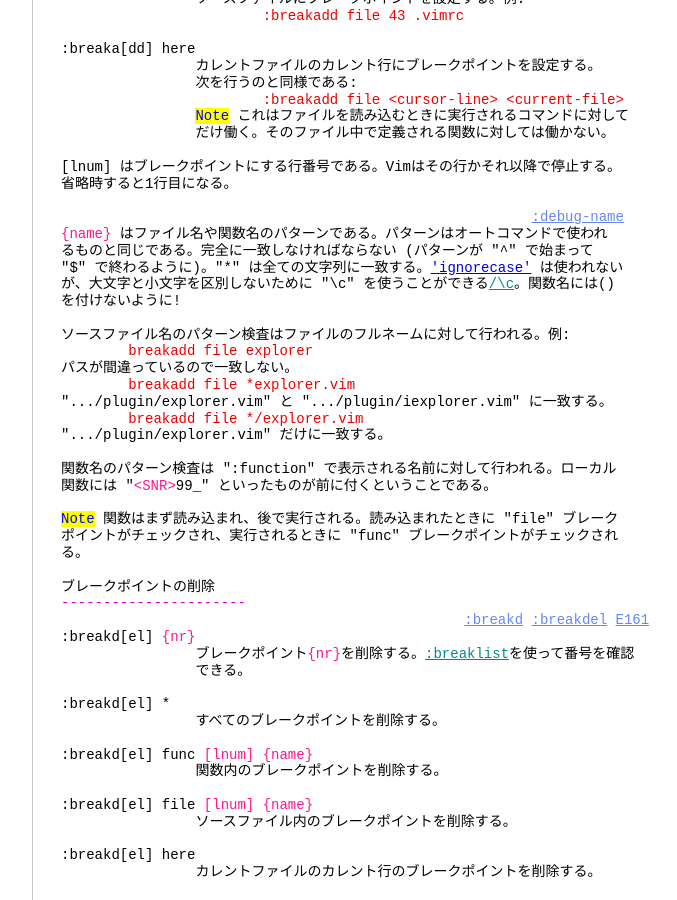
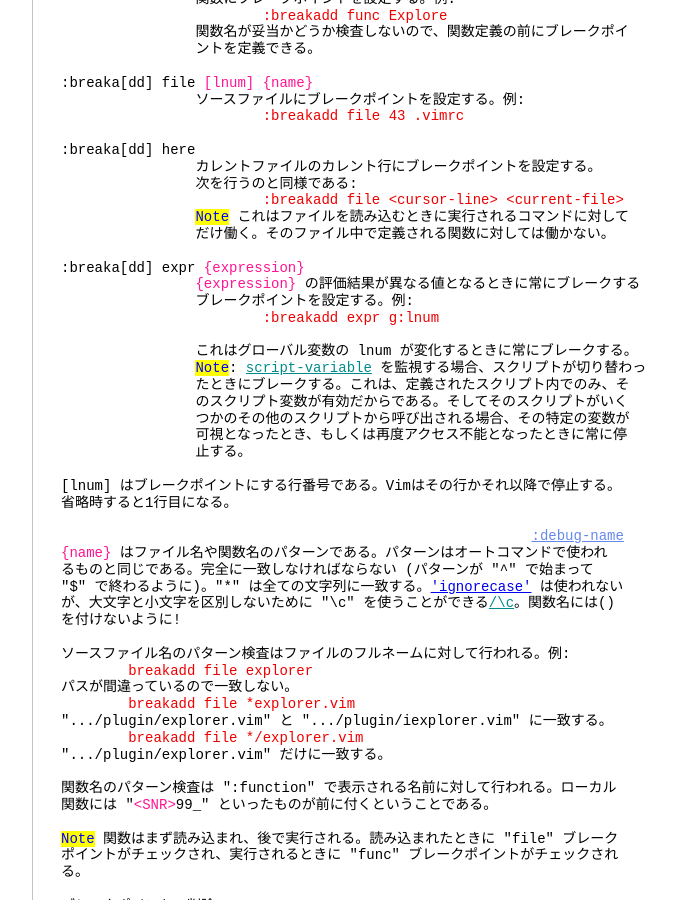
Before and after one commit to vim-jp/vimdoc-ja, a Jekyll site: the page built from repeat.html, in a window 1280 px wide and 900 px high, scrolled down 13394 px. Shown: the whole window, without its empty margins (340-1017 px from the left). Built offline with Jekyll 4.4.1, drawn with Linux system fonts in a browser that asks for light colours; nearby versions of some CDN libraries; comment, search, counter and statistics services are not loaded; some of the changed text lies outside the part shown.

Commit message:
Generated by Travis JOB 978.1
https://travis-ci.org/vim-jp/vimdoc-ja-working/builds/396317253

```diff
--- a/repeat.html
+++ b/repeat.html
@@ -3,7 +3,7 @@
 helpname: 'repeat'
 ---
 <div id='vimCodeElement'>
-<a class="Constant" href="repeat.html" name="repeat.txt">repeat.txt</a>&nbsp;&nbsp;&nbsp;&nbsp;For&nbsp;<span class="Identifier">Vim バージョン 8.0.</span>&nbsp;&nbsp;Last change: 2017 Jun 10<br>
+<a class="Constant" href="repeat.html" name="repeat.txt">repeat.txt</a>&nbsp;&nbsp;&nbsp;&nbsp;For&nbsp;<span class="Identifier">Vim バージョン 8.1.</span>&nbsp;&nbsp;Last change: 2018 Mar 04<br>
 <br>
 <br>
 &nbsp;&nbsp;&nbsp;&nbsp;&nbsp;&nbsp;&nbsp;&nbsp;&nbsp;&nbsp;&nbsp;&nbsp;&nbsp;&nbsp;&nbsp;&nbsp;<span class="Identifier">VIMリファレンスマニュアル&nbsp;&nbsp;&nbsp;&nbsp;by Bram Moolenaar</span><br>
@@ -243,6 +243,10 @@
 &nbsp;&nbsp;&nbsp;&nbsp;&nbsp;&nbsp;&nbsp;&nbsp;&nbsp;&nbsp;&nbsp;&nbsp;&nbsp;&nbsp;&nbsp;&nbsp;&nbsp;&nbsp;&nbsp;&nbsp;&nbsp;&nbsp;&nbsp;&nbsp;もしディレクトリ pack/*/opt/<span class="Special">{name}</span>/after が存在すれば、<br>
 &nbsp;&nbsp;&nbsp;&nbsp;&nbsp;&nbsp;&nbsp;&nbsp;&nbsp;&nbsp;&nbsp;&nbsp;&nbsp;&nbsp;&nbsp;&nbsp;&nbsp;&nbsp;&nbsp;&nbsp;&nbsp;&nbsp;&nbsp;&nbsp;<a class="Type" href="options.html#'runtimepath'">'runtimepath'</a>&nbsp;の最後に追加される。<br>
 <br>
+&nbsp;&nbsp;&nbsp;&nbsp;&nbsp;&nbsp;&nbsp;&nbsp;&nbsp;&nbsp;&nbsp;&nbsp;&nbsp;&nbsp;&nbsp;&nbsp;&nbsp;&nbsp;&nbsp;&nbsp;&nbsp;&nbsp;&nbsp;&nbsp;&quot;pack/*/start&quot; からのパッケージの読み込みがスキップさ<br>
+&nbsp;&nbsp;&nbsp;&nbsp;&nbsp;&nbsp;&nbsp;&nbsp;&nbsp;&nbsp;&nbsp;&nbsp;&nbsp;&nbsp;&nbsp;&nbsp;&nbsp;&nbsp;&nbsp;&nbsp;&nbsp;&nbsp;&nbsp;&nbsp;れた場合、次のディレクトリが最初に検索される。<br>
+&nbsp;&nbsp;&nbsp;&nbsp;&nbsp;&nbsp;&nbsp;&nbsp;&nbsp;&nbsp;&nbsp;&nbsp;&nbsp;&nbsp;&nbsp;&nbsp;&nbsp;&nbsp;&nbsp;&nbsp;&nbsp;&nbsp;&nbsp;&nbsp;&nbsp;&nbsp;&nbsp;&nbsp;&nbsp;&nbsp;&nbsp;&nbsp;<span class="PreProc">pack/*/start/{name}</span><br>
+<br>
 &nbsp;&nbsp;&nbsp;&nbsp;&nbsp;&nbsp;&nbsp;&nbsp;&nbsp;&nbsp;&nbsp;&nbsp;&nbsp;&nbsp;&nbsp;&nbsp;&nbsp;&nbsp;&nbsp;&nbsp;&nbsp;&nbsp;&nbsp;&nbsp;<span class="Todo">Note</span>&nbsp;<span class="Special">{name}</span>&nbsp;はディレクトリの名前である。.vimファイルの<br>
 &nbsp;&nbsp;&nbsp;&nbsp;&nbsp;&nbsp;&nbsp;&nbsp;&nbsp;&nbsp;&nbsp;&nbsp;&nbsp;&nbsp;&nbsp;&nbsp;&nbsp;&nbsp;&nbsp;&nbsp;&nbsp;&nbsp;&nbsp;&nbsp;名前ではない。以下のパターンにマッチする全てのファイル<br>
 &nbsp;&nbsp;&nbsp;&nbsp;&nbsp;&nbsp;&nbsp;&nbsp;&nbsp;&nbsp;&nbsp;&nbsp;&nbsp;&nbsp;&nbsp;&nbsp;&nbsp;&nbsp;&nbsp;&nbsp;&nbsp;&nbsp;&nbsp;&nbsp;が読み込まれる。<br>
@@ -261,6 +265,7 @@
 &nbsp;&nbsp;&nbsp;&nbsp;&nbsp;&nbsp;&nbsp;&nbsp;&nbsp;&nbsp;&nbsp;&nbsp;&nbsp;&nbsp;&nbsp;&nbsp;&nbsp;&nbsp;&nbsp;&nbsp;&nbsp;&nbsp;&nbsp;&nbsp;トリのみ&nbsp;<a class="Type" href="options.html#'runtimepath'">'runtimepath'</a>&nbsp;に追加される。これは.vimrcに書<br>
 &nbsp;&nbsp;&nbsp;&nbsp;&nbsp;&nbsp;&nbsp;&nbsp;&nbsp;&nbsp;&nbsp;&nbsp;&nbsp;&nbsp;&nbsp;&nbsp;&nbsp;&nbsp;&nbsp;&nbsp;&nbsp;&nbsp;&nbsp;&nbsp;く場合は便利である。追加されたプラグインは初期化時に読<br>
 &nbsp;&nbsp;&nbsp;&nbsp;&nbsp;&nbsp;&nbsp;&nbsp;&nbsp;&nbsp;&nbsp;&nbsp;&nbsp;&nbsp;&nbsp;&nbsp;&nbsp;&nbsp;&nbsp;&nbsp;&nbsp;&nbsp;&nbsp;&nbsp;み込まれる。<a class="Identifier" href="starting.html#load-plugins">load-plugins</a>を参照。また<a class="Identifier" href="repeat.html#pack-add">pack-add</a>も参照。<br>
+&nbsp;&nbsp;&nbsp;&nbsp;&nbsp;&nbsp;&nbsp;&nbsp;&nbsp;&nbsp;&nbsp;&nbsp;&nbsp;&nbsp;&nbsp;&nbsp;&nbsp;&nbsp;&nbsp;&nbsp;&nbsp;&nbsp;&nbsp;&nbsp;{+eval 機能付きでコンパイルされたときのみ有効}<br>
 <br>
 &nbsp;&nbsp;&nbsp;&nbsp;&nbsp;&nbsp;&nbsp;&nbsp;&nbsp;&nbsp;&nbsp;&nbsp;&nbsp;&nbsp;&nbsp;&nbsp;&nbsp;&nbsp;&nbsp;&nbsp;&nbsp;&nbsp;&nbsp;&nbsp;&nbsp;&nbsp;&nbsp;&nbsp;&nbsp;&nbsp;&nbsp;&nbsp;&nbsp;&nbsp;&nbsp;&nbsp;&nbsp;&nbsp;&nbsp;&nbsp;&nbsp;&nbsp;&nbsp;&nbsp;&nbsp;&nbsp;&nbsp;&nbsp;<a class="Constant" href="repeat.html#:packl" name=":packl">:packl</a>&nbsp;<a class="Constant" href="repeat.html#:packloadall" name=":packloadall">:packloadall</a><br>
 :packl[oadall][!]&nbsp;&nbsp;&nbsp;&nbsp;&nbsp;&nbsp;&nbsp;<a class="Type" href="options.html#'packpath'">'packpath'</a>&nbsp;以下の &quot;start&quot; ディレクトリ中の全パッケージ<br>
@@ -285,6 +290,7 @@
 &nbsp;&nbsp;&nbsp;&nbsp;&nbsp;&nbsp;&nbsp;&nbsp;&nbsp;&nbsp;&nbsp;&nbsp;&nbsp;&nbsp;&nbsp;&nbsp;&nbsp;&nbsp;&nbsp;&nbsp;&nbsp;&nbsp;&nbsp;&nbsp;プトの読み込みのみを中止させる。その他のプラグインは読<br>
 &nbsp;&nbsp;&nbsp;&nbsp;&nbsp;&nbsp;&nbsp;&nbsp;&nbsp;&nbsp;&nbsp;&nbsp;&nbsp;&nbsp;&nbsp;&nbsp;&nbsp;&nbsp;&nbsp;&nbsp;&nbsp;&nbsp;&nbsp;&nbsp;み込まれる。<br>
 &nbsp;&nbsp;&nbsp;&nbsp;&nbsp;&nbsp;&nbsp;&nbsp;&nbsp;&nbsp;&nbsp;&nbsp;&nbsp;&nbsp;&nbsp;&nbsp;&nbsp;&nbsp;&nbsp;&nbsp;&nbsp;&nbsp;&nbsp;&nbsp;<a class="Identifier" href="repeat.html#packages">packages</a>を参照。<br>
+&nbsp;&nbsp;&nbsp;&nbsp;&nbsp;&nbsp;&nbsp;&nbsp;&nbsp;&nbsp;&nbsp;&nbsp;&nbsp;&nbsp;&nbsp;&nbsp;&nbsp;&nbsp;&nbsp;&nbsp;&nbsp;&nbsp;&nbsp;&nbsp;{+eval 機能付きでコンパイルされたときのみ有効}<br>
 <br>
 :scripte[ncoding]&nbsp;<span class="Special">[encoding]</span>&nbsp;&nbsp;&nbsp;&nbsp;&nbsp;&nbsp;&nbsp;&nbsp;&nbsp;&nbsp;&nbsp;&nbsp;<a class="Constant" href="repeat.html#:scripte" name=":scripte">:scripte</a>&nbsp;<a class="Constant" href="repeat.html#:scriptencoding" name=":scriptencoding">:scriptencoding</a>&nbsp;<a class="Constant" href="repeat.html#E167" name="E167">E167</a><br>
 &nbsp;&nbsp;&nbsp;&nbsp;&nbsp;&nbsp;&nbsp;&nbsp;&nbsp;&nbsp;&nbsp;&nbsp;&nbsp;&nbsp;&nbsp;&nbsp;&nbsp;&nbsp;&nbsp;&nbsp;&nbsp;&nbsp;&nbsp;&nbsp;スクリプトで使われている文字コードを宣言する。<br>
@@ -797,6 +803,19 @@
 &nbsp;&nbsp;&nbsp;&nbsp;&nbsp;&nbsp;&nbsp;&nbsp;&nbsp;&nbsp;&nbsp;&nbsp;&nbsp;&nbsp;&nbsp;&nbsp;<span class="Todo">Note</span>&nbsp;これはファイルを読み込むときに実行されるコマンドに対して<br>
 &nbsp;&nbsp;&nbsp;&nbsp;&nbsp;&nbsp;&nbsp;&nbsp;&nbsp;&nbsp;&nbsp;&nbsp;&nbsp;&nbsp;&nbsp;&nbsp;だけ働く。そのファイル中で定義される関数に対しては働かない。<br>
 <br>
+:breaka[dd] expr&nbsp;<span class="Special">{expression}</span><br>
+&nbsp;&nbsp;&nbsp;&nbsp;&nbsp;&nbsp;&nbsp;&nbsp;&nbsp;&nbsp;&nbsp;&nbsp;&nbsp;&nbsp;&nbsp;&nbsp;<span class="Special">{expression}</span>&nbsp;の評価結果が異なる値となるときに常にブレークする<br>
+&nbsp;&nbsp;&nbsp;&nbsp;&nbsp;&nbsp;&nbsp;&nbsp;&nbsp;&nbsp;&nbsp;&nbsp;&nbsp;&nbsp;&nbsp;&nbsp;ブレークポイントを設定する。例:<br>
+<div class="helpExample">&nbsp;&nbsp;&nbsp;&nbsp;&nbsp;&nbsp;&nbsp;&nbsp;&nbsp;&nbsp;&nbsp;&nbsp;&nbsp;&nbsp;&nbsp;&nbsp;&nbsp;&nbsp;&nbsp;&nbsp;&nbsp;&nbsp;&nbsp;&nbsp;:breakadd expr g:lnum</div>
+<br>
+&nbsp;&nbsp;&nbsp;&nbsp;&nbsp;&nbsp;&nbsp;&nbsp;&nbsp;&nbsp;&nbsp;&nbsp;&nbsp;&nbsp;&nbsp; これはグローバル変数の lnum が変化するときに常にブレークする。<br>
+&nbsp;&nbsp;&nbsp;&nbsp;&nbsp;&nbsp;&nbsp;&nbsp;&nbsp;&nbsp;&nbsp;&nbsp;&nbsp;&nbsp;&nbsp;&nbsp;<span class="Todo">Note</span>:&nbsp;<a class="Identifier" href="eval.html#script-variable">script-variable</a>&nbsp;を監視する場合、スクリプトが切り替わっ<br>
+&nbsp;&nbsp;&nbsp;&nbsp;&nbsp;&nbsp;&nbsp;&nbsp;&nbsp;&nbsp;&nbsp;&nbsp;&nbsp;&nbsp;&nbsp;&nbsp;たときにブレークする。これは、定義されたスクリプト内でのみ、そ<br>
+&nbsp;&nbsp;&nbsp;&nbsp;&nbsp;&nbsp;&nbsp;&nbsp;&nbsp;&nbsp;&nbsp;&nbsp;&nbsp;&nbsp;&nbsp;&nbsp;のスクリプト変数が有効だからである。そしてそのスクリプトがいく<br>
+&nbsp;&nbsp;&nbsp;&nbsp;&nbsp;&nbsp;&nbsp;&nbsp;&nbsp;&nbsp;&nbsp;&nbsp;&nbsp;&nbsp;&nbsp;&nbsp;つかのその他のスクリプトから呼び出される場合、その特定の変数が<br>
+&nbsp;&nbsp;&nbsp;&nbsp;&nbsp;&nbsp;&nbsp;&nbsp;&nbsp;&nbsp;&nbsp;&nbsp;&nbsp;&nbsp;&nbsp;&nbsp;可視となったとき、もしくは再度アクセス不能となったときに常に停<br>
+&nbsp;&nbsp;&nbsp;&nbsp;&nbsp;&nbsp;&nbsp;&nbsp;&nbsp;&nbsp;&nbsp;&nbsp;&nbsp;&nbsp;&nbsp;&nbsp;止する。<br>
+<br>
 [lnum] はブレークポイントにする行番号である。Vimはその行かそれ以降で停止する。<br>
 省略時すると1行目になる。<br>
 <br>
```
